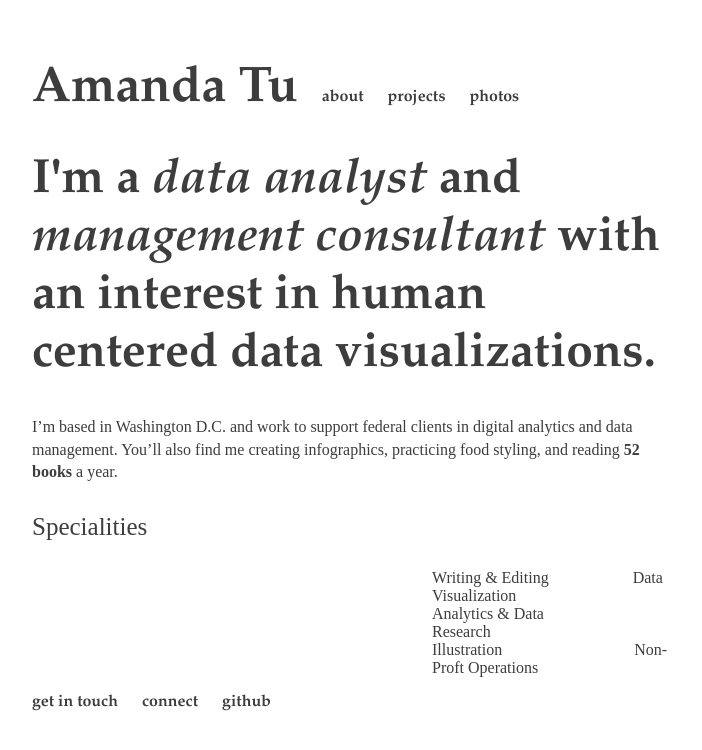
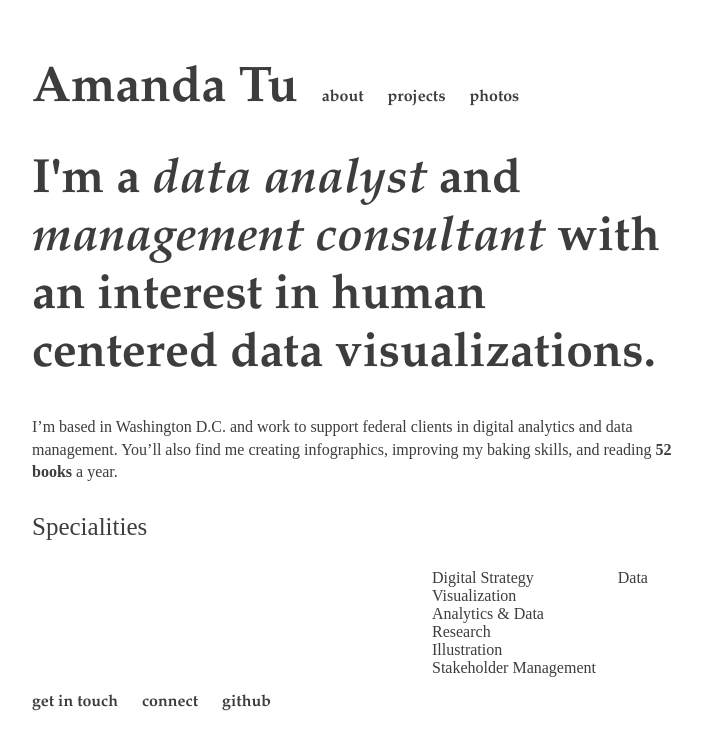
Before and after one commit to amanda-t2/amanda-t2.github.io, a Jekyll site: the page built from index.html, in a window 1280 px wide. Shown: the top 750 px of the page, without its empty margins (288-990 px from the left). Built offline with Jekyll 4.4.1, drawn with Linux system fonts in a browser that asks for light colours.

Commit message:
Update index.html

```diff
--- a/index.html
+++ b/index.html
@@ -5,12 +5,12 @@ title: Amanda Tu
 <div class="blurb">
 	<head> <link rel="shortcut icon" type="image/x-icon" href="favicon.ico"> </head>
 	<h1>I'm a <i>data analyst</i> and <i>management consultant</i> with an interest in human centered data visualizations. </h1>
-	<p>I’m based in Washington D.C. and work to support federal clients in digital analytics and data management. You’ll also find me creating infographics, practicing food styling, and reading <a href="https://www.goodreads.com/user/show/103476208-amanda"> <strong> 52 books </strong></a> a year. </p>
+	<p>I’m based in Washington D.C. and work to support federal clients in digital analytics and data management. You’ll also find me creating infographics, improving my baking skills, and reading <a href="https://www.goodreads.com/user/show/103476208-amanda"> <strong> 52 books </strong></a> a year. </p>
 	<p style = "font-size:25px"> Specialities </p>
 
 	<ul>
-		<li>Writing & Editing &nbsp&nbsp&nbsp&nbsp&nbsp&nbsp&nbsp&nbsp&nbsp&nbsp&nbsp&nbsp&nbsp&nbsp&nbsp&nbsp&nbsp&nbsp&nbsp Data Visualization</li>
+		<li>Digital Strategy &nbsp&nbsp&nbsp&nbsp&nbsp&nbsp&nbsp&nbsp&nbsp&nbsp&nbsp&nbsp&nbsp&nbsp&nbsp&nbsp&nbsp&nbsp&nbsp Data Visualization</li>
 		<li>Analytics & Data &nbsp&nbsp&nbsp&nbsp&nbsp&nbsp&nbsp&nbsp&nbsp&nbsp&nbsp&nbsp&nbsp&nbsp&nbsp&nbsp&nbsp&nbsp&nbsp&nbsp Research</li>
-		<li>Illustration &nbsp&nbsp&nbsp&nbsp&nbsp&nbsp&nbsp&nbsp&nbsp&nbsp&nbsp&nbsp&nbsp&nbsp&nbsp&nbsp&nbsp&nbsp&nbsp&nbsp&nbsp&nbsp&nbsp&nbsp&nbsp&nbsp&nbsp&nbsp&nbsp&nbsp&nbsp Non-Proft Operations</li>
+		<li>Illustration &nbsp&nbsp&nbsp&nbsp&nbsp&nbsp&nbsp&nbsp&nbsp&nbsp&nbsp&nbsp&nbsp&nbsp&nbsp&nbsp&nbsp&nbsp&nbsp&nbsp&nbsp&nbsp&nbsp&nbsp&nbsp&nbsp&nbsp&nbsp&nbsp&nbsp&nbsp Stakeholder Management</li>
 	</ul>
 </div><!-- /.blurb -->
```
